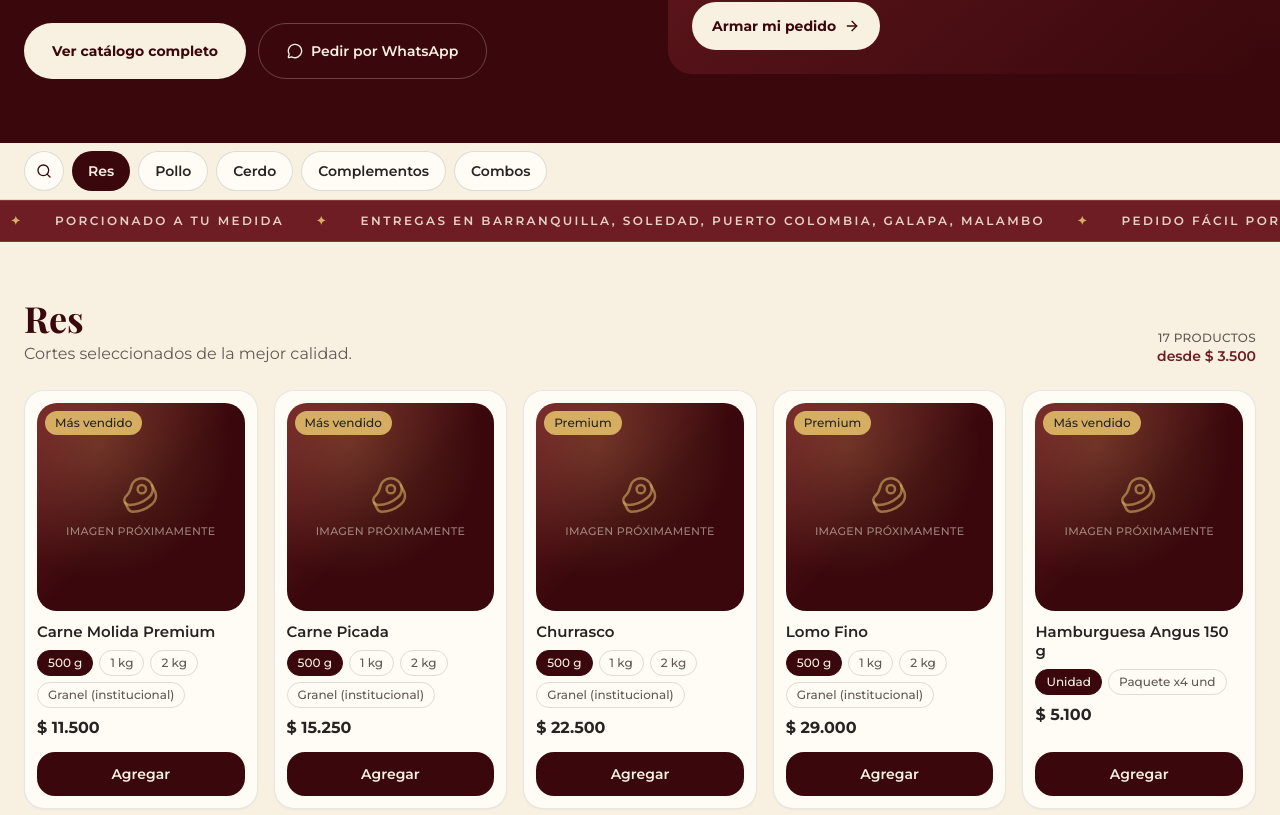
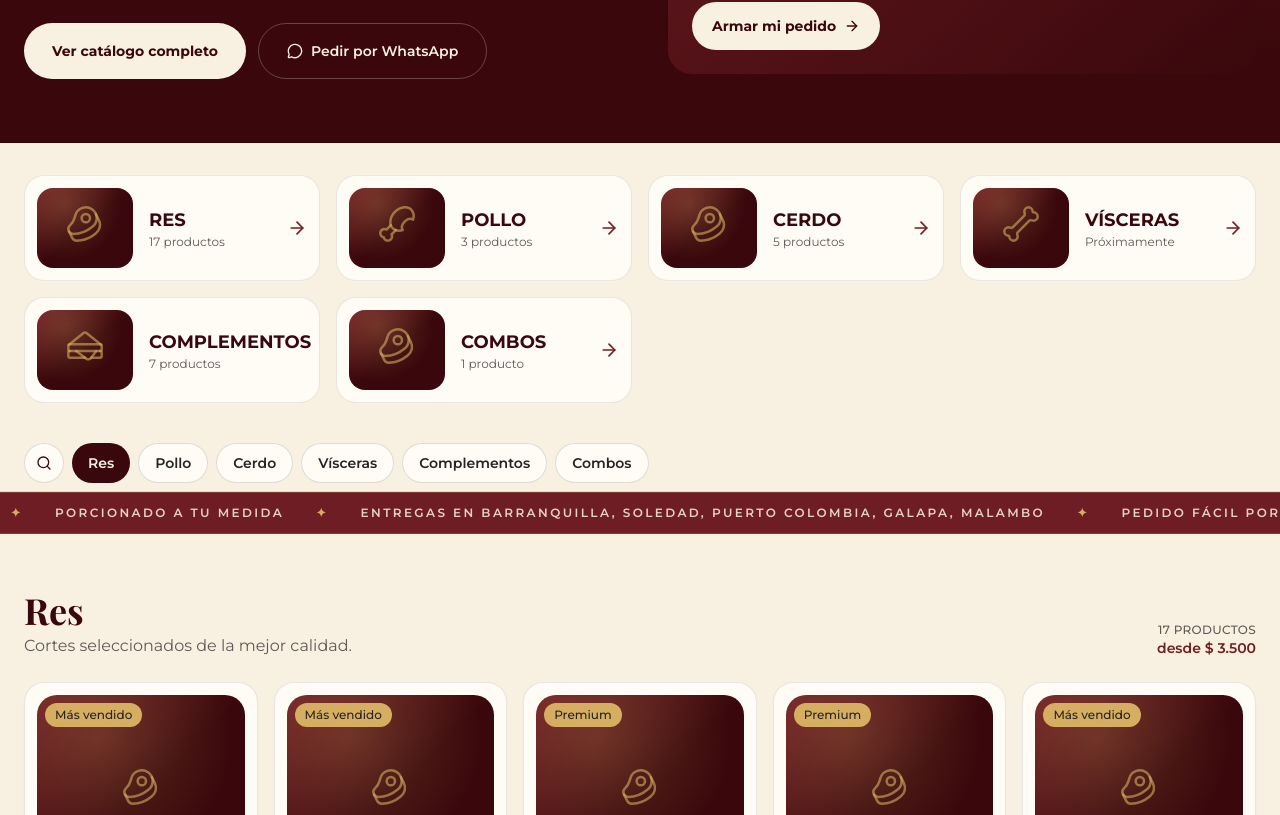
Before and after one commit to Sowi22/VANTRO, a Next.js app: page / in a window 1280 px wide. Shown: the part 525-1340 px from the top of the page. Built offline with nearby package versions, Linux system fonts and the light colour scheme.

Commit message:
Vuelve a mostrar siempre las categorias Res, Pollo, Cerdo y Visceras
Tarjetas de categoria bajo el inicio y en la barra fija, aunque una
categoria aun no tenga productos (muestra Proximamente y un acceso a
WhatsApp en su seccion).

Co-Authored-By: Claude Opus 5.5 <noreply@anthropic.com>

```diff
--- a/src/features/catalog/Catalog.tsx
+++ b/src/features/catalog/Catalog.tsx
@@ -3,9 +3,11 @@
 import { useMemo } from "react";
 import { motion } from "motion/react";
 import { TrustMarquee } from "@/components/shared/TrustMarquee";
+import { brand } from "@/config/brand";
 import { getBestOffer, useCatalog } from "@/hooks/useCatalog";
 import { formatCurrency } from "@/lib/currency";
 import { cn } from "@/lib/utils";
+import { CategoryCards } from "./CategoryCards";
 import { CategoryNav } from "./CategoryNav";
 import { groupByCategory, type CatalogSection } from "./categories";
 import { ProductCard } from "./ProductCard";
@@ -29,6 +31,7 @@ export function Catalog() {
 
   return (
     <>
+      <CategoryCards sections={sections} />
       <CategoryNav sections={sections} />
       <TrustMarquee />
 
@@ -73,19 +76,42 @@ function CategorySection({ section, alt }: { section: CatalogSection; alt: boole
           </div>
           <div className="flex shrink-0 flex-col items-end text-right">
             <span className="text-xs font-medium uppercase tracking-wide text-muted">
-              {section.products.length} {section.products.length === 1 ? "producto" : "productos"}
+              {section.products.length === 0
+                ? "Próximamente"
+                : `${section.products.length} ${section.products.length === 1 ? "producto" : "productos"}`}
             </span>
-            {Number.isFinite(minPrice) ? (
+            {section.products.length > 0 && Number.isFinite(minPrice) ? (
               <span className="text-sm font-semibold text-wine">desde {formatCurrency(minPrice)}</span>
             ) : null}
           </div>
         </motion.div>
 
-        <div className="grid grid-cols-2 gap-3 sm:grid-cols-3 sm:gap-4 lg:grid-cols-4 xl:grid-cols-5">
-          {section.products.map((product, index) => (
-            <ProductCard key={product.sku} product={product} index={index} />
-          ))}
-        </div>
+        {section.products.length === 0 ? (
+          <div className="flex flex-col items-center gap-3 rounded-[20px] border border-dashed border-charcoal/20 bg-surface px-6 py-10 text-center">
+            <p className="font-semibold text-foreground">
+              Muy pronto tendremos {section.label.toLowerCase()} en el catálogo.
+            </p>
+            <p className="text-sm text-muted">
+              ¿Lo necesitas ya? Escríbenos y te contamos qué hay disponible.
+            </p>
+            <a
+              href={`https://wa.me/${brand.whatsappNumber}?text=${encodeURIComponent(
+                `Hola VANTRO 👋\nQuisiera saber qué tienen disponible en ${section.label}.`,
+              )}`}
+              target="_blank"
+              rel="noreferrer"
+              className="mt-1 flex h-11 items-center rounded-full bg-primary px-5 text-sm font-semibold text-ivory transition active:scale-95"
+            >
+              Preguntar por WhatsApp
+            </a>
+          </div>
+        ) : (
+          <div className="grid grid-cols-2 gap-3 sm:grid-cols-3 sm:gap-4 lg:grid-cols-4 xl:grid-cols-5">
+            {section.products.map((product, index) => (
+              <ProductCard key={product.sku} product={product} index={index} />
+            ))}
+          </div>
+        )}
       </div>
     </section>
   );
--- /dev/null
+++ b/src/features/catalog/CategoryCards.tsx
@@ -0,0 +1,66 @@
+"use client";
+
+import { ArrowRight } from "lucide-react";
+import { motion } from "motion/react";
+import { MediaPlaceholder } from "@/components/shared/MediaPlaceholder";
+import { imgurVariant } from "@/lib/image";
+import type { ProteinCategory } from "@/types/product.types";
+import type { CatalogSection } from "./categories";
+
+/**
+ * Tarjetas de categoría (Res, Pollo, Cerdo, Vísceras…) siempre visibles
+ * debajo del inicio: un toque lleva a la sección de esa categoría.
+ */
+export function CategoryCards({ sections }: { sections: CatalogSection[] }) {
+  const categories = sections.filter((s) => s.id.startsWith("cat-"));
+
+  return (
+    <section aria-label="Categorías" className="mx-auto max-w-7xl px-4 py-6 sm:px-6 sm:py-8">
+      <div className="grid grid-cols-2 gap-3 sm:gap-4 lg:grid-cols-4">
+        {categories.map((section, index) => {
+          const photo = section.products.find((p) => p.image)?.image;
+          const count = section.products.length;
+          return (
+            <motion.a
+              key={section.id}
+              href={`#${section.id}`}
+              initial={{ opacity: 0, y: 16 }}
+              whileInView={{ opacity: 1, y: 0 }}
+              viewport={{ once: true }}
+              transition={{ duration: 0.4, delay: index * 0.06, ease: [0.22, 1, 0.36, 1] }}
+              className="group flex flex-col overflow-hidden rounded-[20px] border border-charcoal/10 bg-surface transition hover:border-gold active:scale-[0.98] sm:flex-row sm:items-center sm:gap-4 sm:p-3"
+            >
+              {photo ? (
+                // eslint-disable-next-line @next/next/no-img-element
+                <img
+                  src={imgurVariant(photo, "m")}
+                  alt=""
+                  loading="lazy"
+                  decoding="async"
+                  className="aspect-[16/10] w-full object-cover sm:h-20 sm:w-24 sm:shrink-0 sm:rounded-[16px]"
+                />
+              ) : (
+                <MediaPlaceholder
+                  category={section.id.replace("cat-", "") as ProteinCategory}
+                  label=""
+                  className="aspect-[16/10] w-full rounded-none sm:h-20 sm:w-24 sm:shrink-0 sm:rounded-[16px]"
+                />
+              )}
+              <div className="flex flex-1 items-center justify-between gap-2 p-3 sm:p-0">
+                <div className="flex flex-col">
+                  <span className="text-base font-bold uppercase text-primary sm:text-lg">
+                    {section.label}
+                  </span>
+                  <span className="text-xs text-muted">
+                    {count === 0 ? "Próximamente" : `${count} ${count === 1 ? "producto" : "productos"}`}
+                  </span>
+                </div>
+                <ArrowRight className="h-5 w-5 shrink-0 text-wine transition group-hover:translate-x-1" />
+              </div>
+            </motion.a>
+          );
+        })}
+      </div>
+    </section>
+  );
+}
--- a/src/features/catalog/categories.ts
+++ b/src/features/catalog/categories.ts
@@ -21,10 +21,12 @@ export function sectionId(category: ProteinCategory) {
 
 /**
  * Agrupa el catálogo por categoría de proteína en el orden del CMS
- * (Res, Pollo, Cerdo, Vísceras, …). Las categorías sin productos no se
- * muestran: nada de secciones vacías.
+ * (Res, Pollo, Cerdo, Vísceras, …). Las cuatro categorías principales
+ * siempre aparecen (aunque estén vacías) para que la navegación sea
+ * estable; las extra (complementos, combos) solo si tienen productos.
  */
 export function groupByCategory(catalog: Product[]): CatalogSection[] {
+  const main = new Set<ProteinCategory>(proteinCategories.map((c) => c.id));
   const order: ProteinCategory[] = [
     ...proteinCategories.map((c) => c.id),
     "complemento",
@@ -38,7 +40,9 @@ export function groupByCategory(catalog: Product[]): CatalogSection[] {
         label: meta?.label ?? extraLabels[id] ?? id,
         description: meta?.description,
         products: catalog.filter((p) => p.proteinCategory === id),
+        main: main.has(id),
       };
     })
-    .filter((section) => section.products.length > 0);
+    .filter((section) => section.main || section.products.length > 0)
+    .map(({ main: _main, ...section }) => section);
 }
```
